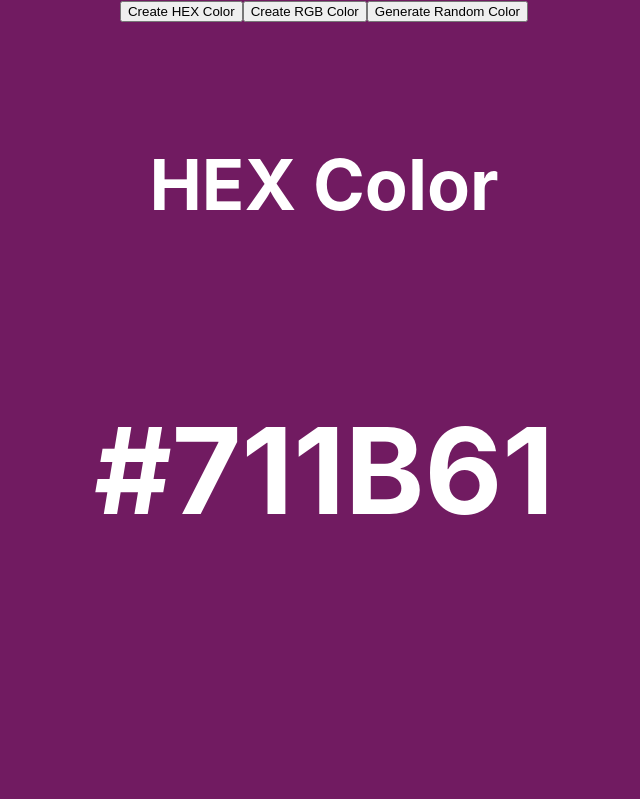
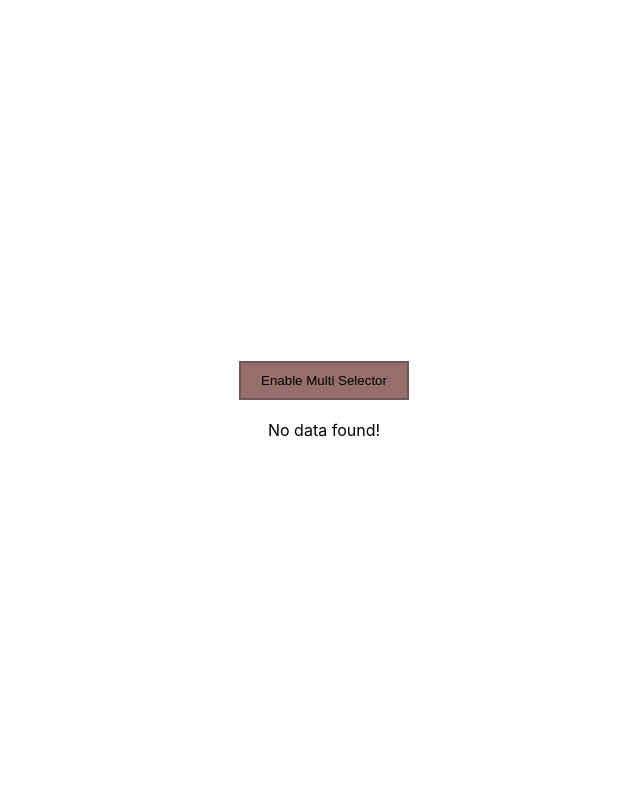
Before and after one commit to karinahurzan/my-app, a React (Create React App) app: page / in a window 1280 px wide. Shown: the top 799 px of the page, without its empty margins (316-956 px from the left). Built offline with nearby package versions, Linux system fonts and the light colour scheme.

Commit message:
randomColor

```diff
--- a/src/App.js
+++ b/src/App.js
@@ -6,7 +6,7 @@ import RandomColor from './components/random-color';
 function App() {
   return (
     <div className="App">
-      {/* <Accordion /> */}
+      <Accordion />
       <RandomColor />
     </div>
   );
```
